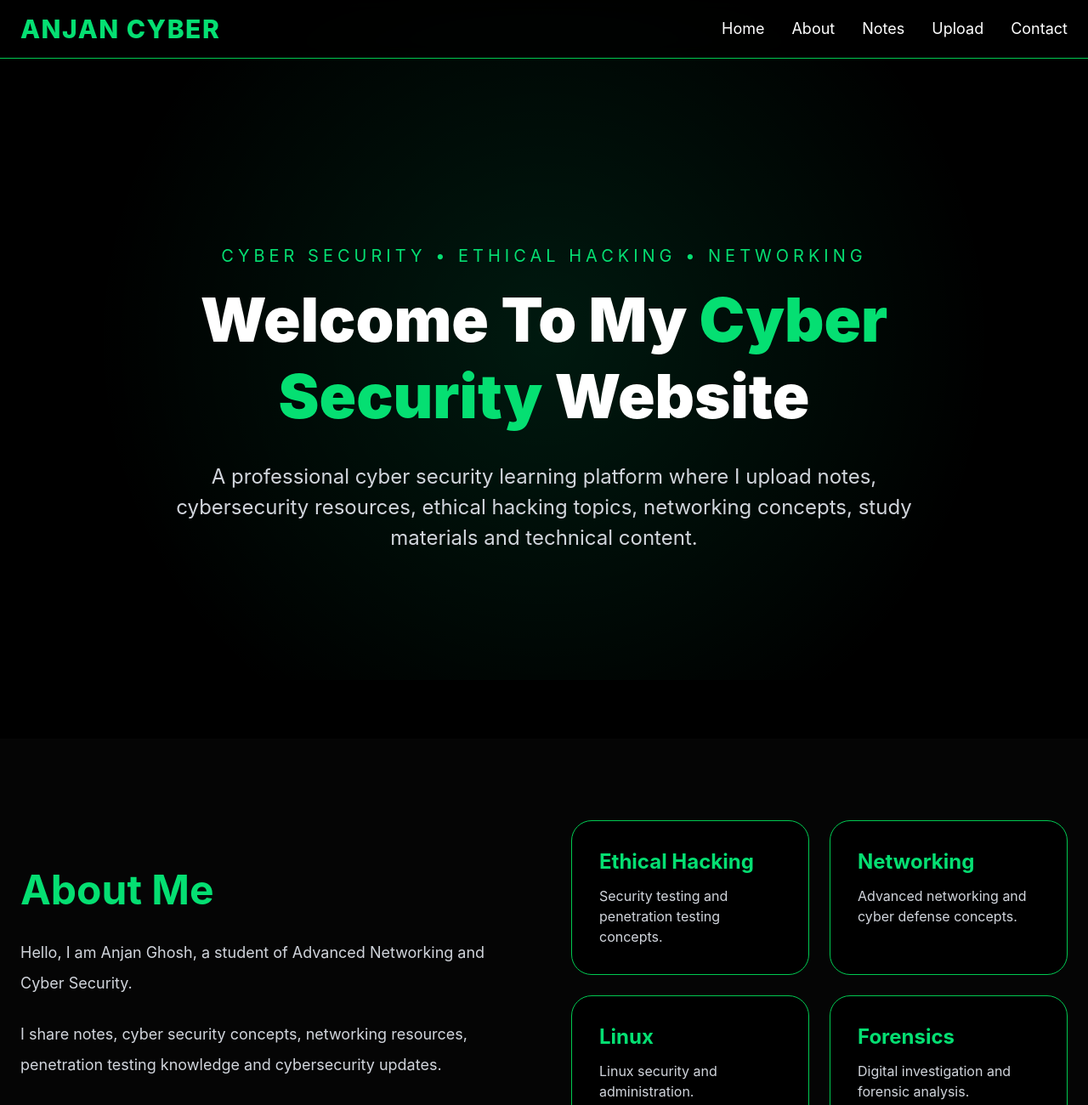
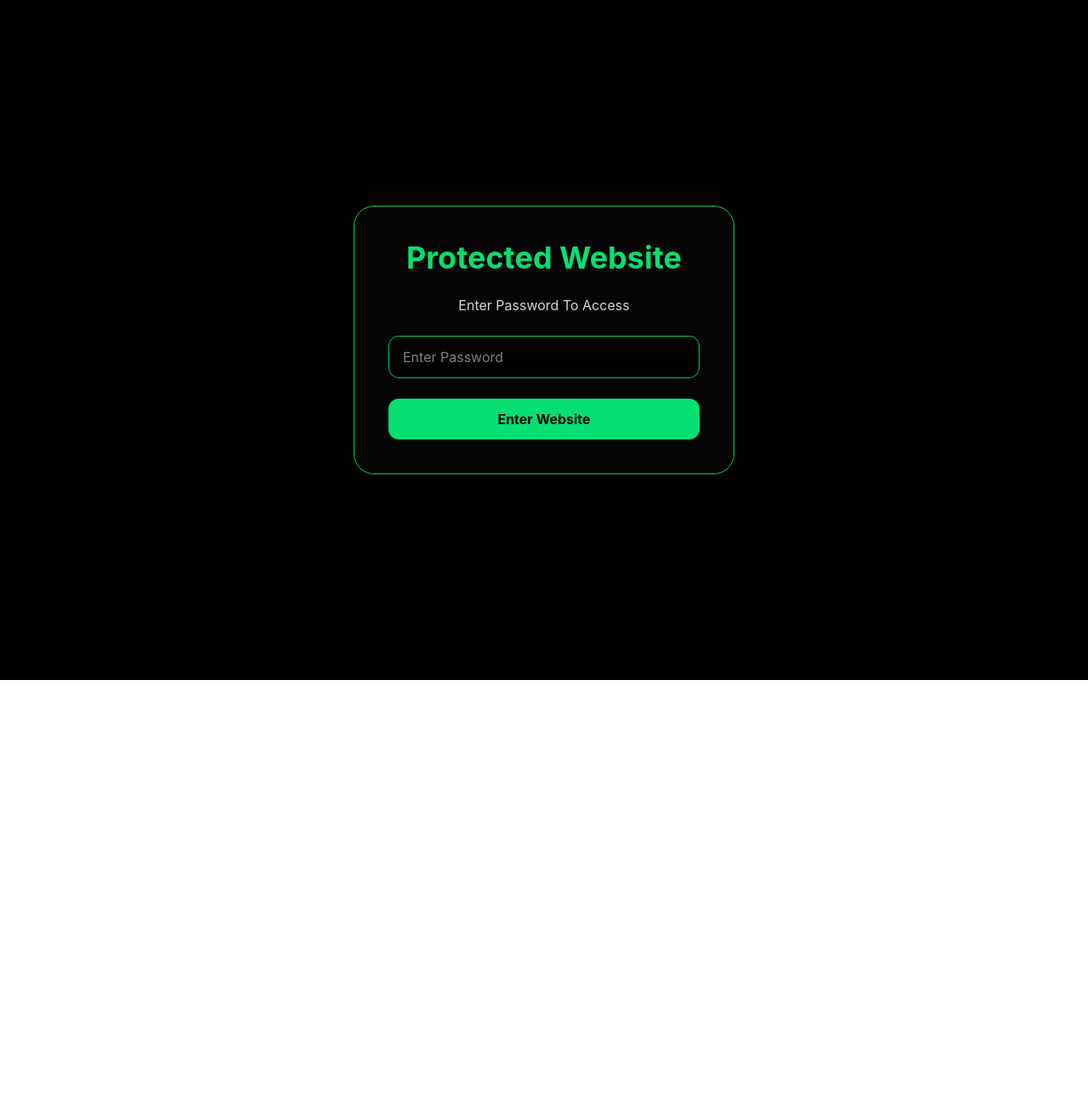
Before and after one commit to anjanghosh359-stack/anjan-cyber, a React (Vite) app: page / in a window 1280 px wide. Shown: the top 1300 px of the page at 85% size. After the commit the page ends 800 px from the top, so only its background shows below. Built offline with nearby package versions, Linux system fonts and the light colour scheme.

Commit message:
password system added

```diff
--- a/src/App.jsx
+++ b/src/App.jsx
@@ -1,25 +1,47 @@
-import { useState } from "react";
+import { useEffect, useState } from "react";
 
 const CLOUD_NAME = "dgqwfg5mp";
 const UPLOAD_PRESET = "ndzksccj";
 
 export default function CyberSecurityWebsite() {
-  const [uploadedFiles, setUploadedFiles] = useState([]);
 
-  // Upload Function
+  // PASSWORD SYSTEM
+  const [access, setAccess] = useState(false);
+  const [password, setPassword] = useState("");
+
+  const WEBSITE_PASSWORD = "anjan123";
+
+  // FILE STORAGE
+  const [uploadedFiles, setUploadedFiles] = useState(() => {
+    const saved = localStorage.getItem("uploadedFiles");
+    return saved ? JSON.parse(saved) : [];
+  });
+
+  useEffect(() => {
+    localStorage.setItem(
+      "uploadedFiles",
+      JSON.stringify(uploadedFiles)
+    );
+  }, [uploadedFiles]);
+
+  // FILE UPLOAD
   const handleUpload = async (e) => {
     const files = Array.from(e.target.files);
 
     for (const file of files) {
       const formData = new FormData();
+
       formData.append("file", file);
       formData.append("upload_preset", UPLOAD_PRESET);
 
       const resourceType =
-        file.type === "application/pdf" ? "raw" : "image";
+        file.type === "application/pdf"
+          ? "raw"
+          : "image";
 
       const url = `https://api.cloudinary.com/v1_1/${CLOUD_NAME}/${resourceType}/upload`;
 
+      try {
         const response = await fetch(url, {
           method: "POST",
           body: formData,
@@ -27,145 +49,130 @@ export default function CyberSecurityWebsite() {
 
         const data = await response.json();
 
+        if (data.secure_url) {
           setUploadedFiles((prev) => [
             ...prev,
             {
               name: file.name,
               url: data.secure_url,
-          type: file.type,
             },
           ]);
+
+          alert("File Uploaded Successfully");
+        } else {
+          alert("Upload Failed");
+          console.log(data);
+        }
+      } catch (error) {
+        console.log(error);
+        alert("Error Uploading File");
+      }
     }
   };
 
+  // PASSWORD SCREEN
+  if (!access) {
+    return (
+      <div className="bg-black min-h-screen flex items-center justify-center px-6">
+        <div className="bg-[#050505] border border-green-500 p-10 rounded-3xl w-full max-w-md text-center">
+
+          <h2 className="text-4xl font-bold text-green-400 mb-6">
+            Protected Website
+          </h2>
+
+          <p className="text-gray-300 mb-6">
+            Enter Password To Access
+          </p>
+
+          <input
+            type="password"
+            placeholder="Enter Password"
+            value={password}
+            onChange={(e) => setPassword(e.target.value)}
+            className="w-full px-4 py-3 rounded-xl bg-black border border-green-500 text-white outline-none mb-6"
+          />
+
+          <button
+            onClick={() => {
+              if (password === WEBSITE_PASSWORD) {
+                setAccess(true);
+              } else {
+                alert("Wrong Password");
+              }
+            }}
+            className="w-full bg-green-400 text-black py-3 rounded-xl font-bold hover:bg-white transition"
+          >
+            Enter Website
+          </button>
+        </div>
+      </div>
+    );
+  }
+
   return (
     <div className="bg-black text-white min-h-screen font-sans overflow-x-hidden">
-      {/* Background */}
-      <div className="fixed inset-0 opacity-10 pointer-events-none">
-        <div className="absolute inset-0 bg-[radial-gradient(circle_at_center,_#00ff99_0,_transparent_70%)]"></div>
-      </div>
 
-      {/* Navbar */}
+      {/* NAVBAR */}
       <nav className="sticky top-0 z-50 backdrop-blur-md bg-black/70 border-b border-green-500">
         <div className="max-w-7xl mx-auto flex items-center justify-between px-6 py-4">
+
           <h1 className="text-3xl font-extrabold text-green-400 tracking-wider">
             ANJAN CYBER
           </h1>
 
           <div className="hidden md:flex gap-8 text-lg">
-            <a href="#home" className="hover:text-green-400 transition">
+            <a href="#home" className="hover:text-green-400">
               Home
             </a>
 
-            <a href="#about" className="hover:text-green-400 transition">
-              About
-            </a>
-
-            <a href="#notes" className="hover:text-green-400 transition">
+            <a href="#notes" className="hover:text-green-400">
               Notes
             </a>
 
-            <a href="#gallery" className="hover:text-green-400 transition">
+            <a href="#upload" className="hover:text-green-400">
               Upload
             </a>
 
-            <a href="#contact" className="hover:text-green-400 transition">
+            <a href="#contact" className="hover:text-green-400">
               Contact
             </a>
           </div>
         </div>
       </nav>
 
-      {/* Hero */}
+      {/* HERO */}
       <section
         id="home"
-        className="relative flex items-center justify-center min-h-screen px-6 text-center"
+        className="flex items-center justify-center min-h-screen px-6 text-center"
       >
         <div className="max-w-5xl">
+
           <p className="text-green-400 text-xl mb-4 tracking-[5px]">
             CYBER SECURITY • ETHICAL HACKING • NETWORKING
           </p>
 
           <h2 className="text-5xl md:text-7xl font-black leading-tight mb-8">
-            Welcome To My{" "}
-            <span className="text-green-400">Cyber Security</span> Website
+            Welcome To My
+            <span className="text-green-400">
+              {" "}Cyber Security
+            </span>{" "}
+            Website
           </h2>
 
           <p className="text-lg md:text-2xl text-gray-300 leading-9 max-w-4xl mx-auto">
-            A professional cyber security learning platform where I upload
-            notes, cybersecurity resources, ethical hacking topics,
-            networking concepts, study materials and technical content.
+            Upload and access cyber security notes,
+            PDFs, images and study materials.
           </p>
         </div>
       </section>
 
-      {/* About */}
-      <section id="about" className="py-24 px-6 bg-[#050505]">
-        <div className="max-w-7xl mx-auto grid md:grid-cols-2 gap-16 items-center">
-          <div>
-            <h3 className="text-5xl font-bold mb-8 text-green-400">
-              About Me
-            </h3>
+      {/* NOTES */}
+      <section id="notes" className="py-24 px-6">
 
-            <p className="text-gray-300 text-lg leading-9 mb-6">
-              Hello, I am Anjan Ghosh, a student of Advanced Networking and
-              Cyber Security.
-            </p>
+        <div className="max-w-7xl mx-auto">
 
-            <p className="text-gray-300 text-lg leading-9">
-              I share notes, cyber security concepts, networking resources,
-              penetration testing knowledge and cybersecurity updates.
-            </p>
-          </div>
+          <div className="text-center mb-16">
 
-          <div className="grid grid-cols-2 gap-6">
-            <div className="bg-black border border-green-500 rounded-3xl p-8">
-              <h4 className="text-2xl font-bold text-green-400 mb-3">
-                Ethical Hacking
-              </h4>
-
-              <p className="text-gray-300">
-                Security testing and penetration testing concepts.
-              </p>
-            </div>
-
-            <div className="bg-black border border-green-500 rounded-3xl p-8">
-              <h4 className="text-2xl font-bold text-green-400 mb-3">
-                Networking
-              </h4>
-
-              <p className="text-gray-300">
-                Advanced networking and cyber defense concepts.
-              </p>
-            </div>
-
-            <div className="bg-black border border-green-500 rounded-3xl p-8">
-              <h4 className="text-2xl font-bold text-green-400 mb-3">
-                Linux
-              </h4>
-
-              <p className="text-gray-300">
-                Linux security and administration.
-              </p>
-            </div>
-
-            <div className="bg-black border border-green-500 rounded-3xl p-8">
-              <h4 className="text-2xl font-bold text-green-400 mb-3">
-                Forensics
-              </h4>
-
-              <p className="text-gray-300">
-                Digital investigation and forensic analysis.
-              </p>
-            </div>
-          </div>
-        </div>
-      </section>
-
-      {/* Uploaded Notes */}
-      <section id="notes" className="py-24 px-6">
-        <div className="max-w-7xl mx-auto">
-          <div className="text-center mb-16">
             <h3 className="text-5xl font-bold text-green-400 mb-5">
               Uploaded Notes
             </h3>
@@ -181,11 +188,14 @@ export default function CyberSecurityWebsite() {
             </p>
           ) : (
             <div className="grid md:grid-cols-2 lg:grid-cols-3 gap-8">
+
               {uploadedFiles.map((file, index) => (
+
                 <div
                   key={index}
                   className="bg-[#0b0b0b] border border-green-500 rounded-3xl p-8"
                 >
+
                   <div className="w-16 h-16 rounded-2xl bg-green-400 text-black flex items-center justify-center text-3xl font-black mb-6">
                     {index + 1}
                   </div>
@@ -193,10 +203,6 @@ export default function CyberSecurityWebsite() {
                   <h4 className="text-2xl font-bold text-green-400 mb-4 break-words">
                     {file.name}
                   </h4>
-
-                  <p className="text-gray-300 mb-6">
-                    Uploaded cyber security material
-                  </p>
 
                   <a
                     href={file.url}
@@ -207,6 +213,7 @@ export default function CyberSecurityWebsite() {
                       Open Notes
                     </button>
                   </a>
+
                 </div>
               ))}
             </div>
@@ -214,56 +221,69 @@ export default function CyberSecurityWebsite() {
         </div>
       </section>
 
-      {/* Upload Section */}
-      <section id="gallery" className="py-24 px-6 bg-[#050505]">
+      {/* UPLOAD */}
+      <section
+        id="upload"
+        className="py-24 px-6 bg-[#050505]"
+      >
+
         <div className="max-w-6xl mx-auto text-center">
+
           <h3 className="text-5xl font-bold text-green-400 mb-6">
             Upload Notes & Images
           </h3>
 
           <p className="text-gray-300 text-lg max-w-3xl mx-auto leading-8 mb-10">
-            Upload PDFs, screenshots, notes and cybersecurity resources.
+            Upload PDFs, screenshots and cyber security notes.
           </p>
 
           <div className="border-2 border-dashed border-green-500 rounded-3xl p-16 bg-black">
-            <p className="text-2xl text-gray-300 mb-5">
-              Upload Your Files
-            </p>
 
             <input
+              id="fileUpload"
               type="file"
               multiple
               onChange={handleUpload}
-              className="mb-6 text-white"
+              className="hidden"
             />
 
-            <br />
-
-            <label className="bg-green-400 text-black px-10 py-4 rounded-2xl font-bold text-lg hover:bg-white transition duration-300 cursor-pointer inline-block">
+            <label
+              htmlFor="fileUpload"
+              className="bg-green-400 text-black px-10 py-4 rounded-2xl font-bold text-lg hover:bg-white transition duration-300 cursor-pointer inline-block"
+            >
               Choose Files
             </label>
+
           </div>
         </div>
       </section>
 
-      {/* Contact */}
+      {/* CONTACT */}
       <section id="contact" className="py-24 px-6">
-        <div className="max-w-5xl mx-auto bg-[#050505] border border-green-500 rounded-[40px] p-12 text-center shadow-2xl">
+
+        <div className="max-w-5xl mx-auto bg-[#050505] border border-green-500 rounded-[40px] p-12 text-center">
+
           <h3 className="text-5xl font-bold text-green-400 mb-8">
             Contact Me
           </h3>
 
           <div className="space-y-5 text-xl text-gray-300">
-            <p>📧 Email: anjanghosh359@gmail.com</p>
-            <p>💻 GitHub: github.com/anjanghosh359-stack</p>
-            <p>🌐 Cyber Security Portfolio</p>
+
+            <p>
+              📧 Email: anjanghosh359@gmail.com
+            </p>
+
+            <p>
+              💻 GitHub: github.com/anjanghosh359-stack
+            </p>
+
           </div>
         </div>
       </section>
 
-      {/* Footer */}
+      {/* FOOTER */}
       <footer className="border-t border-green-500 py-8 text-center text-gray-400 bg-black">
-        © 2026 ANJAN CYBER SECURITY | All Rights Reserved
+        © 2026 ANJAN CYBER SECURITY
       </footer>
     </div>
   );
```
Lines whose indentation alone changed are shown as unchanged.
